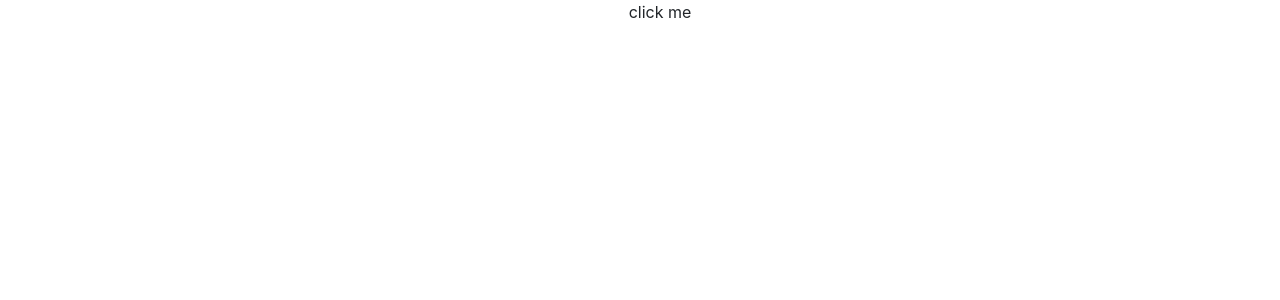
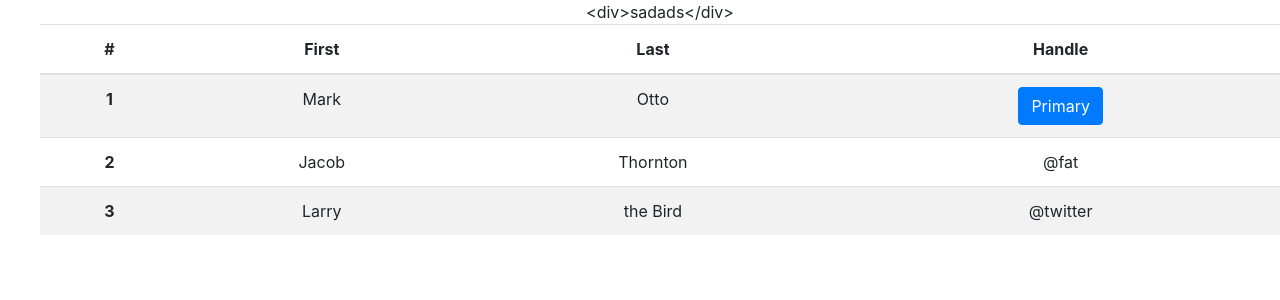
Before and after one commit to Nancyingcode/angular7-template, an Angular app: page / in a window 1280 px wide. Shown: the top 300 px of the page. Built offline with nearby package versions, Linux system fonts and the light colour scheme.

Commit message:
html-template

```diff
--- a/src/app/app.component.html
+++ b/src/app/app.component.html
@@ -1,6 +1,37 @@
 <!--The content below is only a placeholder and can be replaced.-->
 <div style="text-align:center">
 <ul>
+  {{template}}
   <!-- <div></div> -->
-  <a (click)="login()">click me</a>
+  <!-- <a (click)="login()">click me</a> -->
+  <table class="table table-striped">
+    <thead>
+      <tr>
+        <th scope="col">#</th>
+        <th scope="col">First</th>
+        <th scope="col">Last</th>
+        <th scope="col">Handle</th>
+      </tr>
+    </thead>
+    <tbody>
+      <tr>
+        <th scope="row">1</th>
+        <td>Mark</td>
+        <td>Otto</td>
+        <td><button type="button" class="btn btn-primary">Primary</button></td>
+      </tr>
+      <tr>
+        <th scope="row">2</th>
+        <td>Jacob</td>
+        <td>Thornton</td>
+        <td>@fat</td>
+      </tr>
+      <tr>
+        <th scope="row">3</th>
+        <td>Larry</td>
+        <td>the Bird</td>
+        <td>@twitter</td>
+      </tr>
+    </tbody>
+  </table>
 </ul>
--- a/src/app/app.component.ts
+++ b/src/app/app.component.ts
@@ -13,7 +13,7 @@ import { LoginService } from './service/login.service';
 
 export class AppComponent {
   title = 'app';
-
+  template = '<div>sadads</div>'
 
   constructor(private loginS: LoginService) { }
 
--- a/src/app/app.module.ts
+++ b/src/app/app.module.ts
@@ -1,7 +1,9 @@
 import { BrowserModule } from '@angular/platform-browser';
 import { NgModule } from '@angular/core';
 
+
 import { AppComponent } from './app.component';
+import { AppRoutingModule } from './app-routing.module';
 import { HttpsModule } from './http/http.module';
 import { HttpService } from './http/http';
 import { LoginService } from './service/login.service';
@@ -13,6 +15,7 @@ import { LoginService } from './service/login.service';
   imports: [
     BrowserModule,
     HttpsModule,
+    AppRoutingModule
   ],
   providers: [
     HttpService,
--- a/src/app/component/nav.ts
+++ b/src/app/component/nav.ts
@@ -2,7 +2,7 @@ import { Component, Injectable } from '@angular/core';
 // import { Injectable } from '@angular/core';
 
 @Component({
-  selector: 'app-nav',
+  selector: 'nav',
   templateUrl: './nav.html',
   styleUrls: ['./nav.less']
 })
--- /dev/null
+++ b/src/app/interface/login.ts
@@ -0,0 +1,9 @@
+export interface UserInfo {
+    userName: string;
+    password: string;
+}
+
+export interface TokenInfo {
+    userId: number;
+    token: string;
+}
--- a/src/app/service/login.service.ts
+++ b/src/app/service/login.service.ts
@@ -1,22 +1,14 @@
 import { Injectable } from '@angular/core';
+import { Router } from '@angular/router';
 import { HttpService } from '../http/http';
 import { $url } from '../config/config';
 
 import { Log } from '../tools/console';
+import { UserInfo, TokenInfo } from '../interface/login';
 const console = new Log('login');
 
 const loginApi = '/api/resul.json';
 const reLoginApi = '';
-
-interface UserInfo {
-    userName: string;
-    password: string;
-}
-
-interface TokenInfo {
-    userId: number;
-    token: string;
-}
 
 @Injectable()
 export class LoginService {
@@ -27,7 +19,7 @@ export class LoginService {
     private userName = '';
     private password = '';
 
-    constructor(private http: HttpService) {}
+    constructor(private http: HttpService,private router: Router) {}
 
     async login() {
         if (localStorage.getItem(this.userId.toString()) !== null) { this.reLogin(); }
@@ -48,15 +40,20 @@ export class LoginService {
         return loginRes;
     }
 
+    /**
+     * 如果用户有本地的信息存储，那么进行的是reLogin
+     * 如果token已经失效，跳转到主界面并执行login
+     */
     async reLogin() {
         const userInfo: TokenInfo = this.getTokenInfo();
         const loginRes = await this.http.request(reLoginApi, userInfo);
         if (loginRes['status'] === 0) {
             console.log('已在别处登录，3s后自动重新登录');
-            // navigato
+            this.router.navigate(['/home']);
             this.login();
             return;
         }
+        return this.isLogin;
     }
 
     getTokenInfo() {
```
